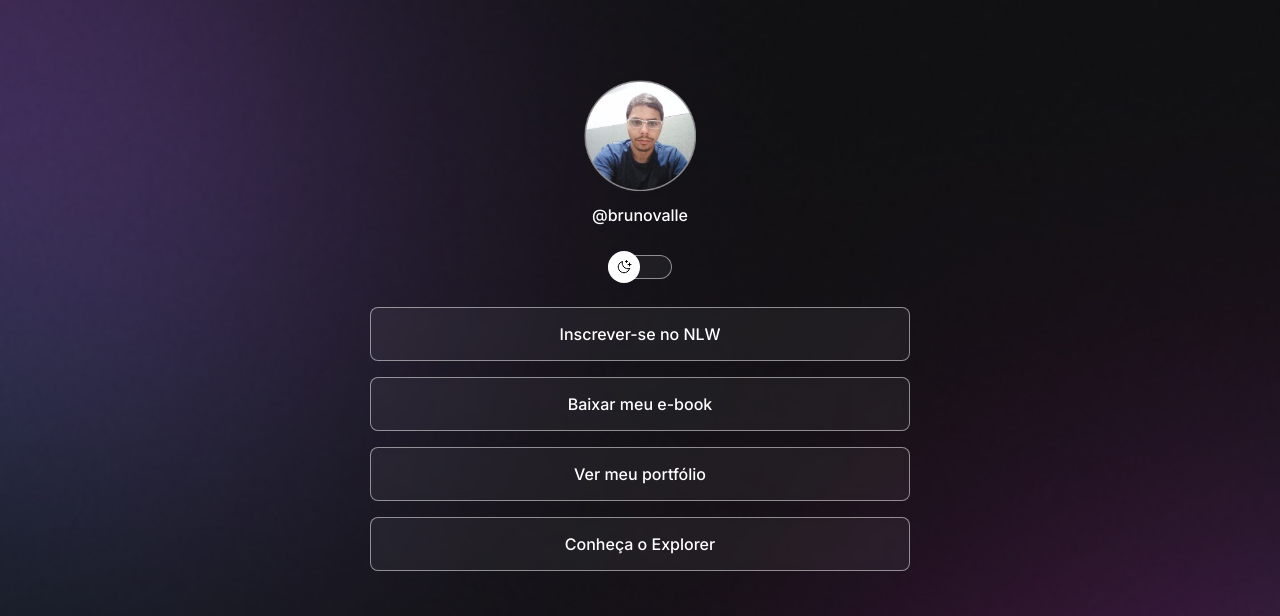
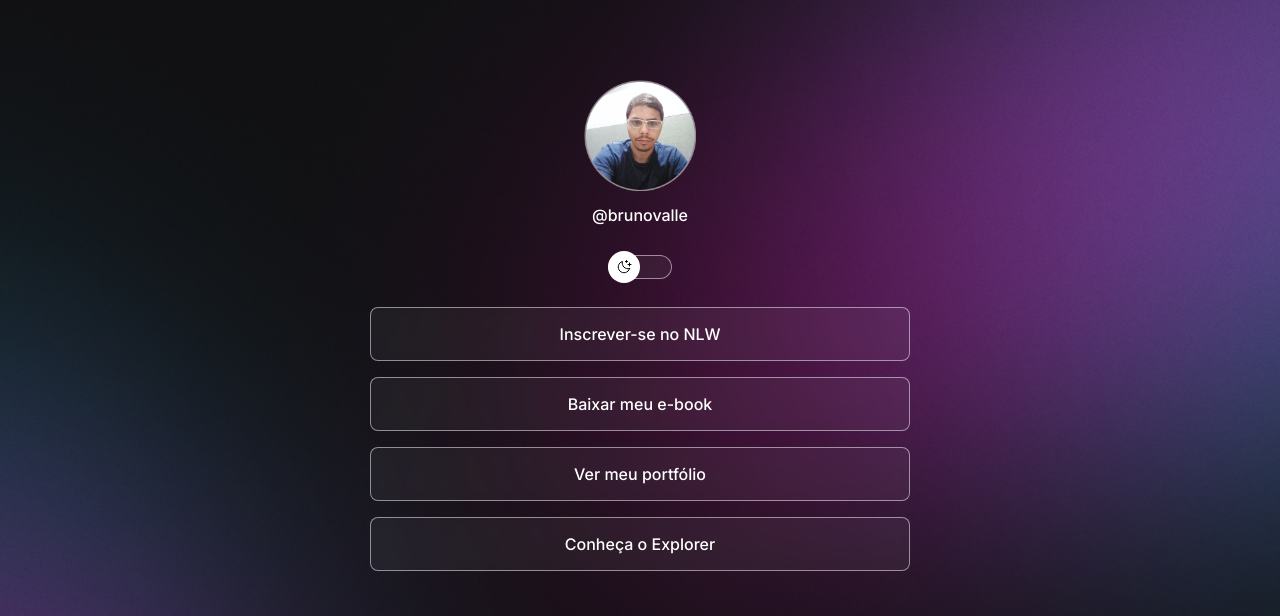
Before and after one commit to Bruno-Valle/projeto-1, a plain HTML site: page index.html in a window 1280 px wide. Shown: the top 616 px of the page. Drawn offline with nearby package versions, Linux system fonts and the light colour scheme.

Commit message:
change background based on media queries

```diff
--- a/style.css
+++ b/style.css
@@ -26,6 +26,7 @@
 
 body {
   background: var(--bg-url) no-repeat top center/cover;
+  height: 100vh;
 }
 
 body * {
@@ -160,3 +161,14 @@ footer {
   text-align: center;
   font-size: 14px;
 }
+
+/*media queries*/
+@media (min-width: 400px) {
+  :root {
+    --bg-url: url(./assets/bg-desktop.jpg);
+  }
+
+  .light {
+    --bg-url: url(./assets/bg-desktop-light.jpg);
+  }
+}
```
Also changed, not shown: assets/bg-desktop-light.jpg (added), assets/bg-desktop.jpg (added).
